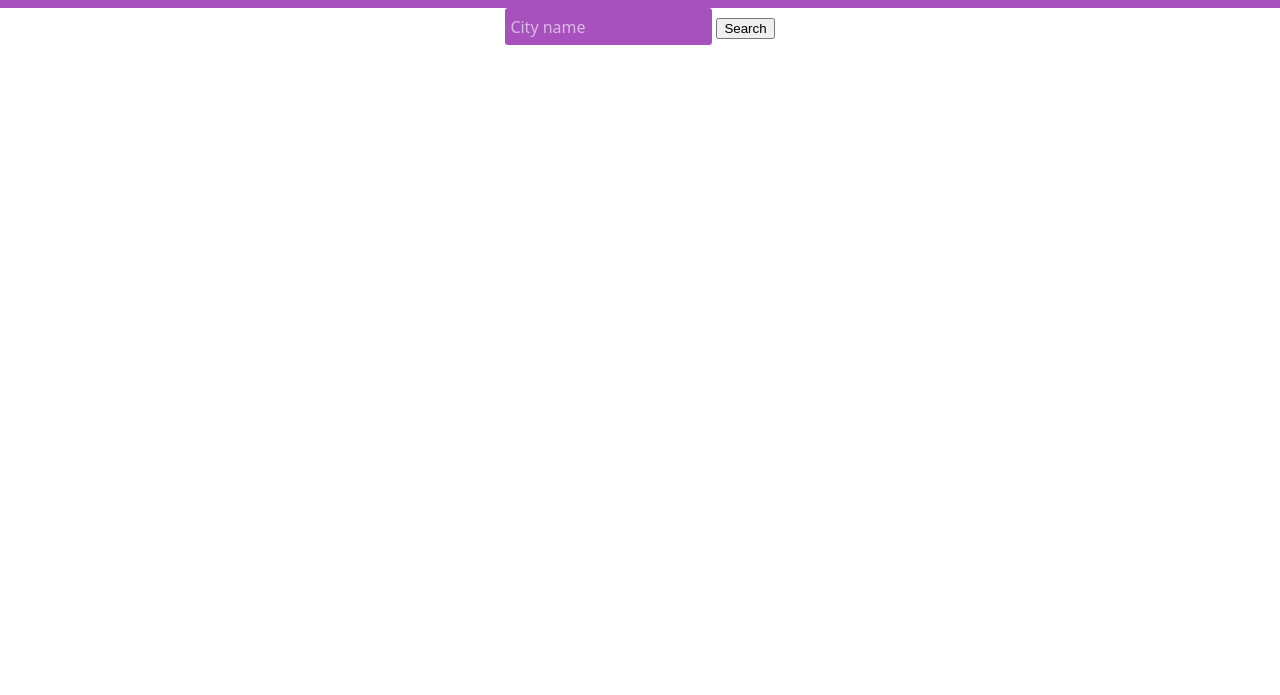
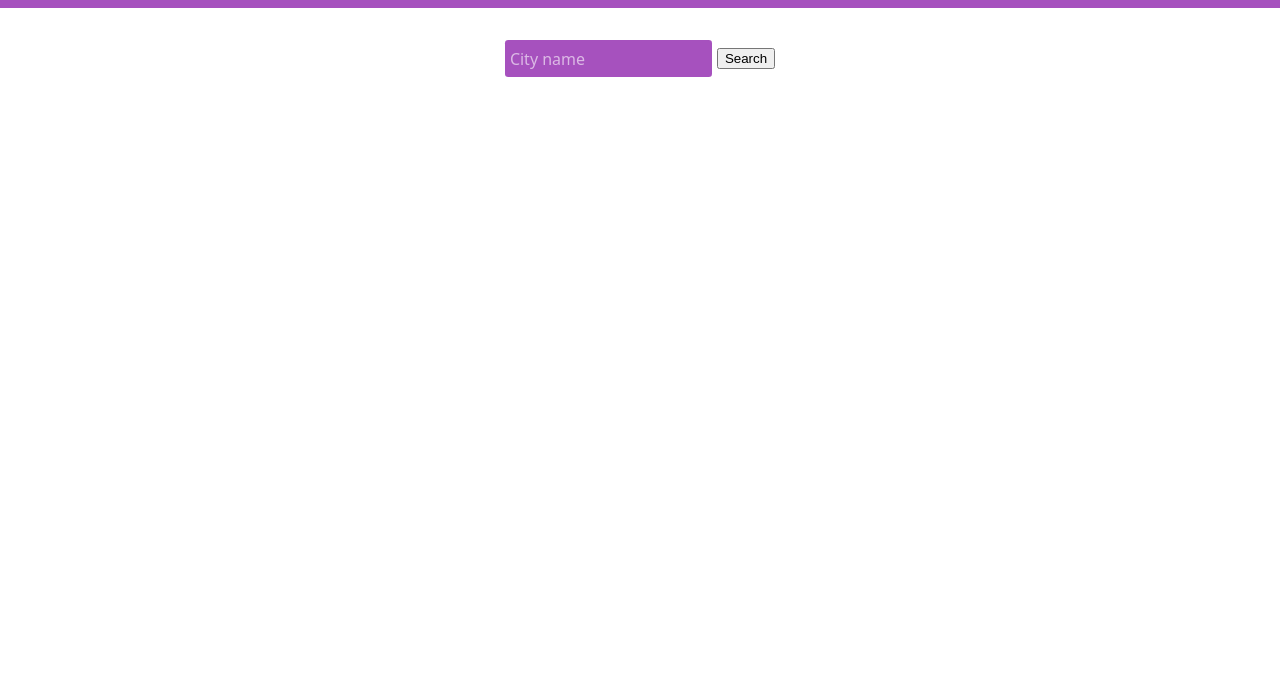
Before and after one commit to martinezdylanok/Weather-app-project, a website with bundled scripts: page index.html in a window 1280 px wide. Shown: the part 105-800 px from the top of the page. Built offline with nearby package versions, Linux system fonts and the light colour scheme.

Commit message:
feat(form element properties)
Several properties were added to the form element.

```diff
--- a/style.css
+++ b/style.css
@@ -29,6 +29,14 @@ header {
    fill: white;
 }
 
+form {
+   display: flex;
+   justify-content: center;
+   align-items: center;
+   gap: 5px;
+   padding: 2rem;
+}
+
 #text {
    width: 200px;
    padding-left: 5px;
```
